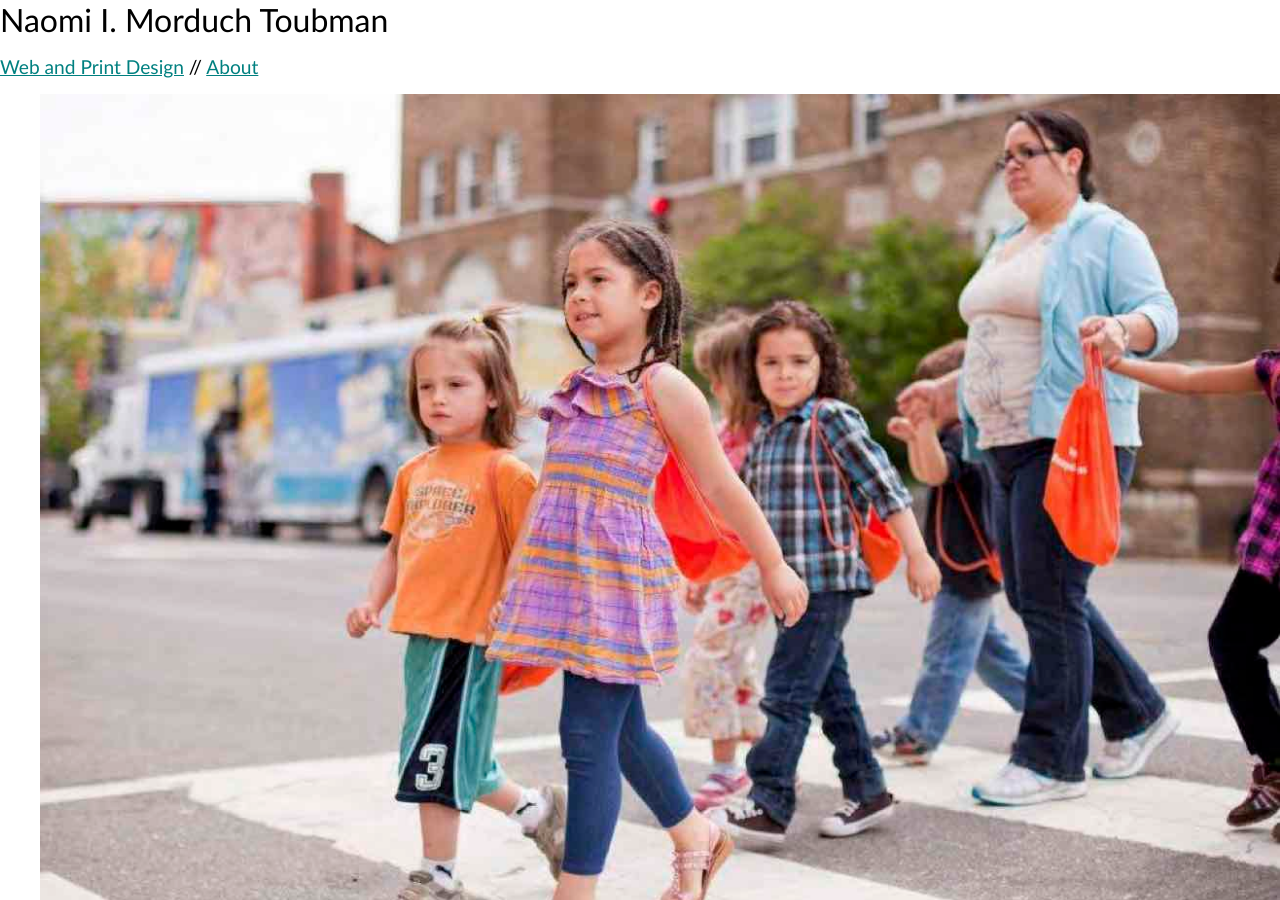
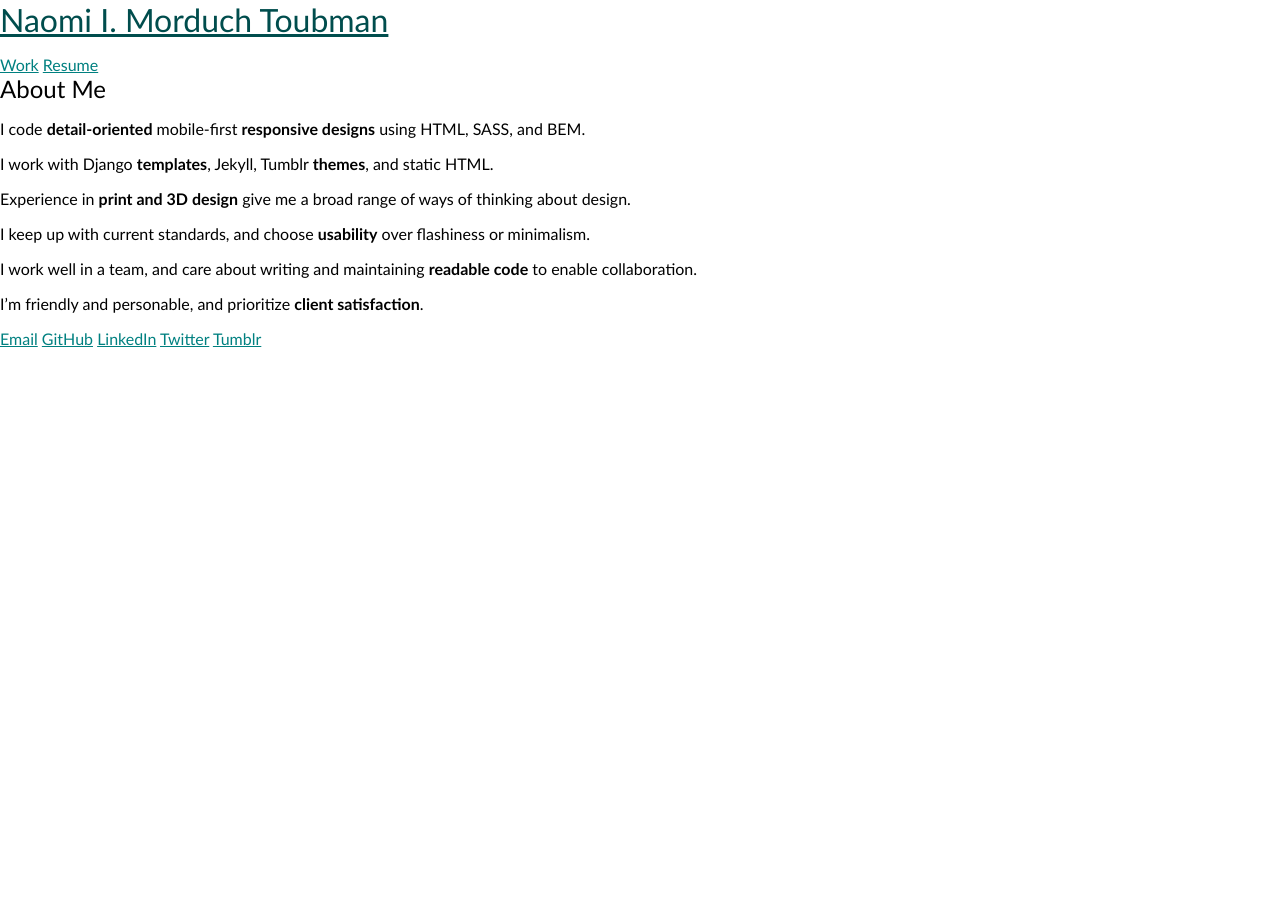
Before and after one commit to nmorduch/nmorduch.github.io, a Jekyll site: the page built from index.md, in a window 1280 px wide and 900 px high. Built offline with Jekyll 4.4.1, drawn with Linux system fonts in a browser that asks for light colours; our own code applies the rules of GitHub Pages for plain Markdown files; some of the changed text lies outside the part shown.

Commit message:
Clean up pages (urls and styles)

```diff
--- a/_includes/header.html
+++ b/_includes/header.html
@@ -1,4 +1,7 @@
 <header>
-	<h1>{{ site.name }}</h1>
-	<h3><a href="{{ site.baseurl }}/">Web and Print Design</a> // <a href="{{ site.baseurl }}/about/">About</a></h3>
+	<nav>
+		<h1><a href="{{ site.baseurl }}/">{{ site.name }}</a></h1>
+		<a href="{{ site.baseurl }}/work">Work</a>
+		<a href="{{ site.baseurl }}/resume">Resume</a>
+	</nav>
 </header>
--- /dev/null
+++ b/index.md
@@ -0,0 +1,17 @@
+---
+layout: default
+---
+
+## About Me
+
+I code **detail-oriented** mobile-first **responsive designs** using HTML, SASS, and BEM.
+
+I work with Django **templates**, Jekyll, Tumblr **themes**, and static HTML.
+
+Experience in **print and 3D design** give me a broad range of ways of thinking about design.
+
+I keep up with current standards, and choose **usability** over flashiness or minimalism.
+
+I work well in a team, and care about writing and maintaining **readable code** to enable  collaboration.
+
+I'm friendly and personable, and prioritize **client satisfaction**.
--- a/index.html
+++ b/work.html
@@ -2,9 +2,9 @@
 layout: default
 ---
 
-<ul class="work-list">
+<ul>
 	{% for post in site.posts %}
-		<li class="work-item">
+		<li>
 			{% for image in post.img %}
 				{% if post.categories contains 'web' %}
 					<a href="{{ post.link }}">
```
Also changed, not shown: _data/resume.yaml (+0 -8 lines), about/index.html (deleted, +0 -64 lines), resume.html (added, +46 -0 lines).
